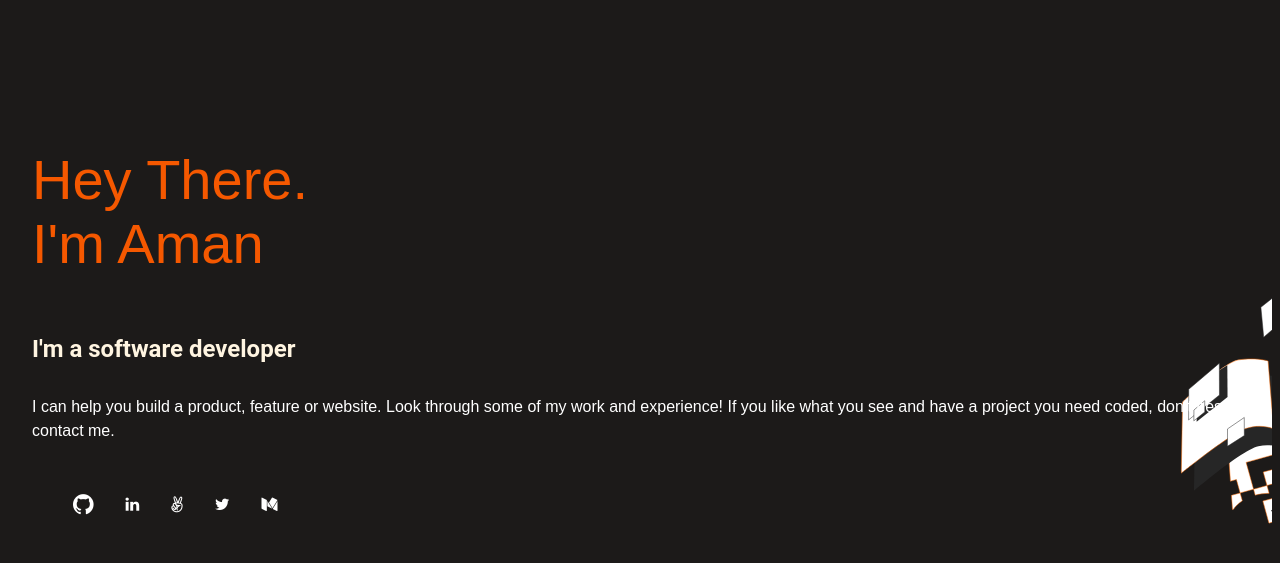
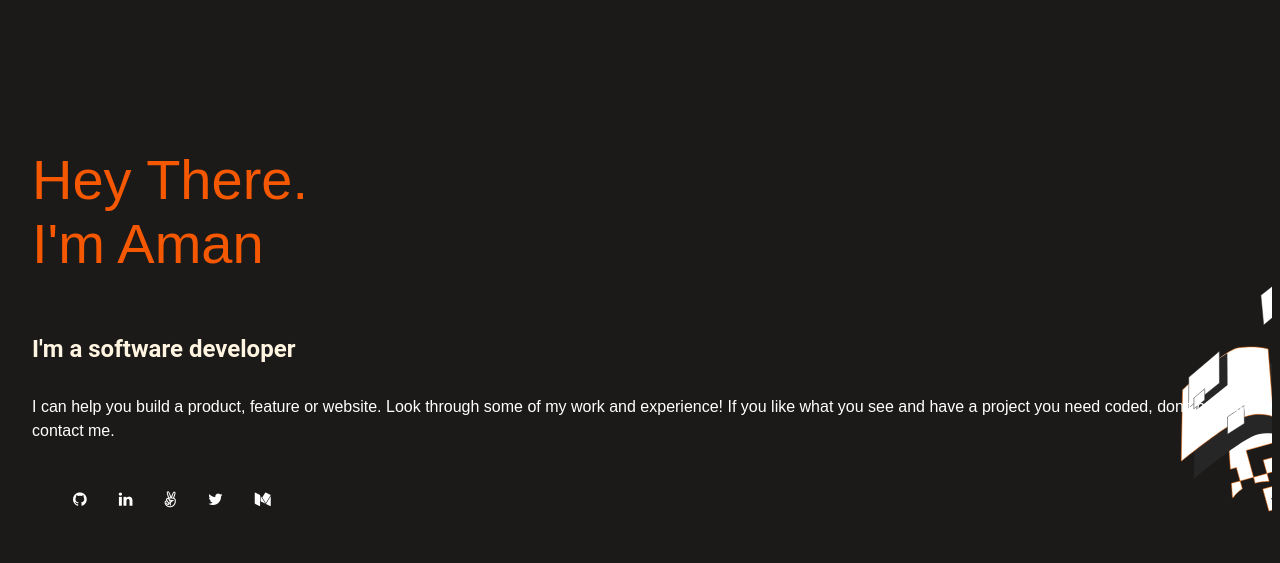
Before and after one commit to SyedAman10/Portfolio-mobile-version-skeleton, a plain HTML site: page index.html in a window 1280 px wide. Shown: the part 53-616 px from the top of the page. Drawn offline with Linux system fonts and the light colour scheme.

Commit message:
Updated Index file

```diff
--- a/index.html
+++ b/index.html
@@ -24,7 +24,7 @@
         <p class="section-text hero-section-text">I can help you build a product, feature or website. Look through some of my work and experience! If you like what you see and have a project you need coded, don’t hestiate to contact me.
         </p>
         <ul class="d-flex social-media hero-social-media">
-            <li style="font-size: 24px;color: white">
+            <li>
                 <a rel="noopener" href="https://github.com/SyedAman10" target="_blank"><i class="fa fa-github " aria-hidden="true"></i></a>
             </li>
             <li>
```
